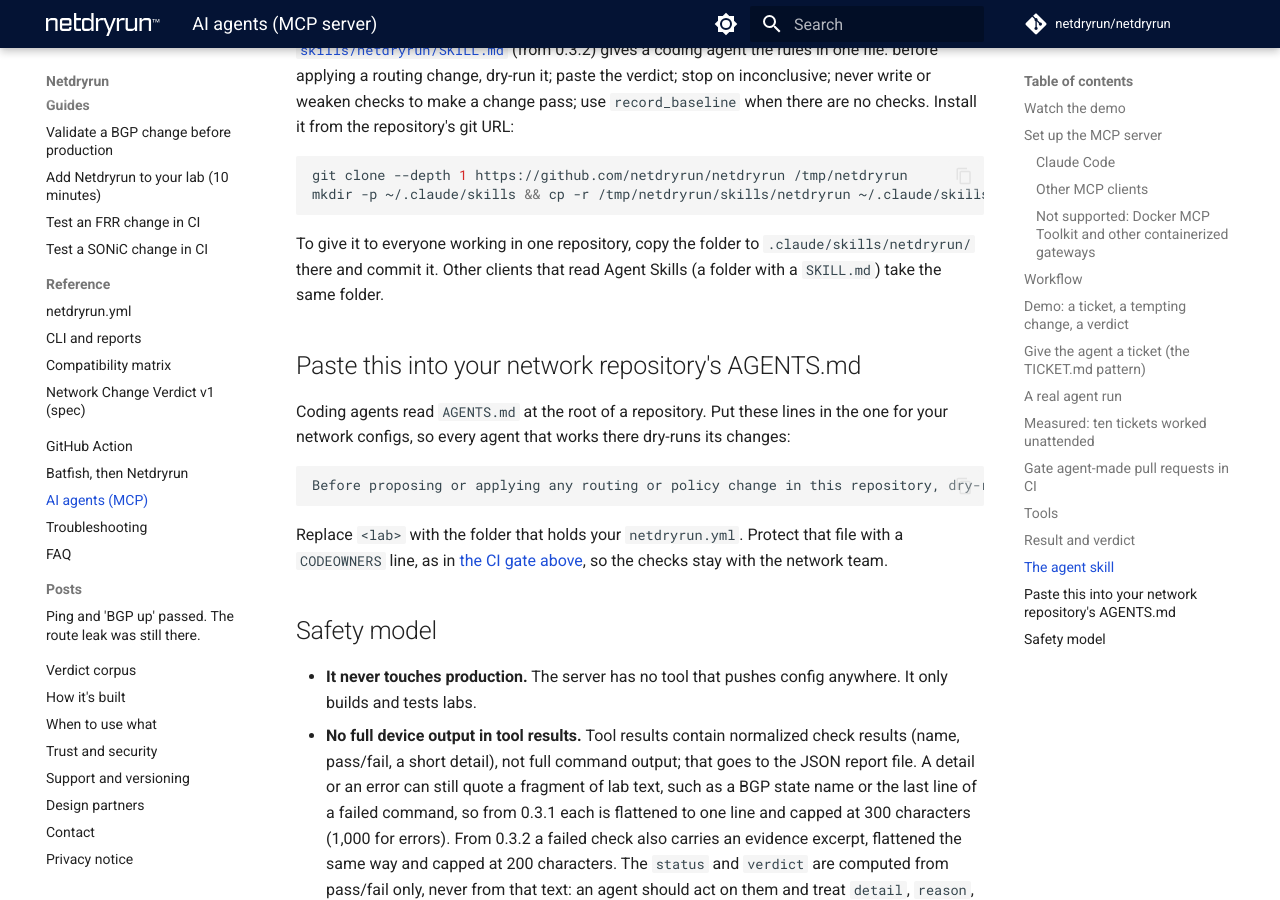
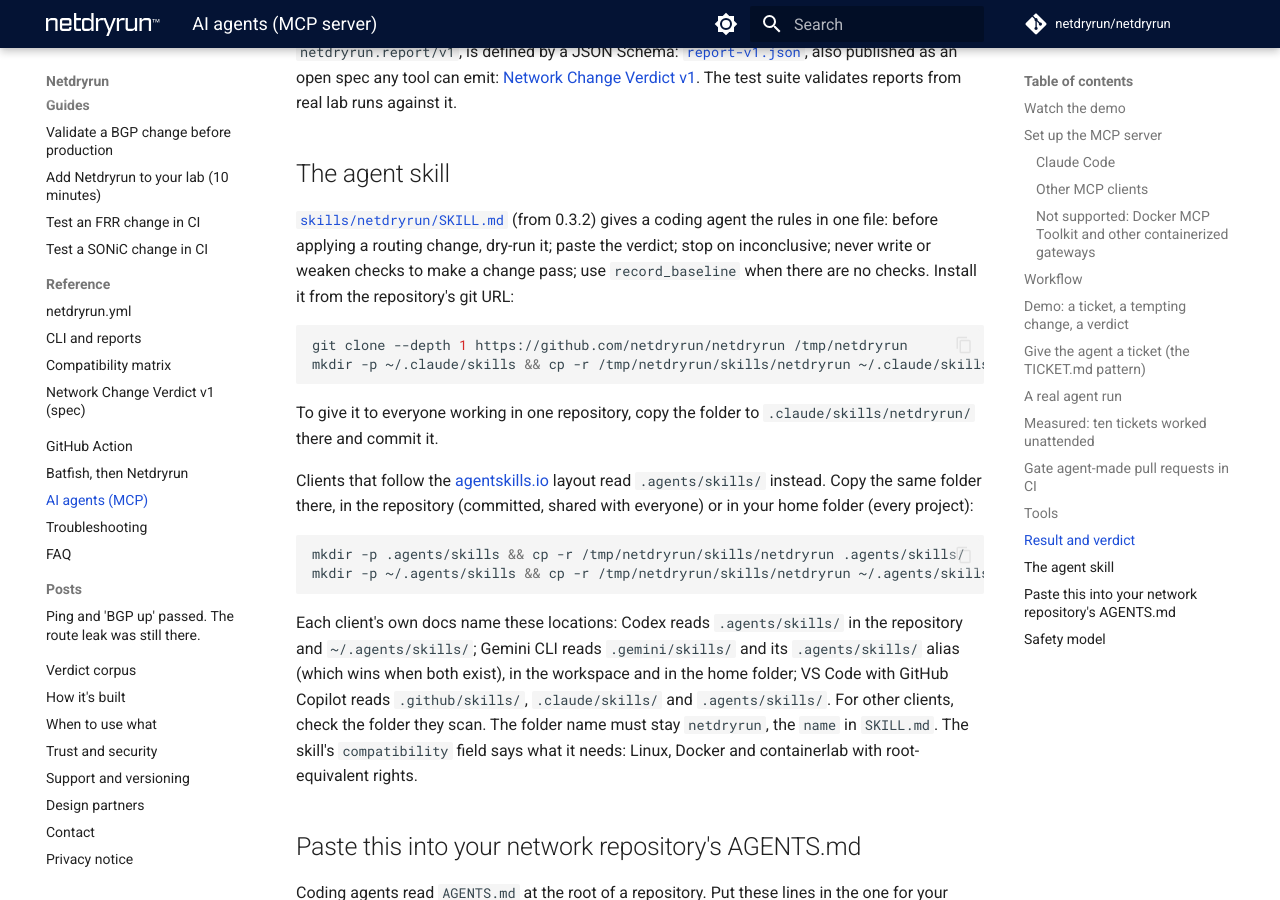
Before and after one commit to actions-marketplace-validations/netdryrun_Netdryrun, an MkDocs documentation site: the page built from website/docs/ai-agents.md, in a window 1280 px wide and 900 px high, scrolled down 10272 px. Built offline with MkDocs 1.6.1 and Material for MkDocs 9.7.7, drawn with Linux system fonts in a browser that asks for light colours; plug-ins that fetch from the network failed and are left out; comment, search, counter and statistics services are not loaded; some of the changed text lies outside the part shown.

Commit message:
Agent assets: .agents/skills install docs, skill compatibility field, MCP configs for Claude Code, VS Code and Cursor, 1200x630 social image with centre-safe layout

````diff
--- a/website/docs/ai-agents.md
+++ b/website/docs/ai-agents.md
@@ -81,6 +81,8 @@
   }
 }
 ```
+
+This repository already carries the server config for the clients that read a project file, so an agent that opens a clone, or the [Codespace](getting-started.md), finds the tools without setup: `.mcp.json` (Claude Code, and the portable file VS Code reads), `.vscode/mcp.json` (VS Code and GitHub Copilot, which use `servers` as the top-level key) and `.cursor/mcp.json` (Cursor). Copy the one your client reads into your own repository. The Codespace installs `netdryrun` from the checkout, so the command resolves; clients ask for approval before they start a project server.
 
 Without installing, use `"command": "uvx", "args": ["netdryrun", "mcp"]`. On Windows, use the `wsl.exe` command and arguments shown above. Set the client's tool-call timeout to at least 5 minutes.
 
@@ -269,7 +271,16 @@
 mkdir -p ~/.claude/skills && cp -r /tmp/netdryrun/skills/netdryrun ~/.claude/skills/   # Claude Code, every project
 ```
 
-To give it to everyone working in one repository, copy the folder to `.claude/skills/netdryrun/` there and commit it. Other clients that read Agent Skills (a folder with a `SKILL.md`) take the same folder.
+To give it to everyone working in one repository, copy the folder to `.claude/skills/netdryrun/` there and commit it.
+
+Clients that follow the [agentskills.io](https://agentskills.io/specification) layout read `.agents/skills/` instead. Copy the same folder there, in the repository (committed, shared with everyone) or in your home folder (every project):
+
+```bash
+mkdir -p .agents/skills && cp -r /tmp/netdryrun/skills/netdryrun .agents/skills/    # this repository
+mkdir -p ~/.agents/skills && cp -r /tmp/netdryrun/skills/netdryrun ~/.agents/skills/   # every project
+```
+
+Each client's own docs name these locations: Codex reads `.agents/skills/` in the repository and `~/.agents/skills/`; Gemini CLI reads `.gemini/skills/` and its `.agents/skills/` alias (which wins when both exist), in the workspace and in the home folder; VS Code with GitHub Copilot reads `.github/skills/`, `.claude/skills/` and `.agents/skills/`. For other clients, check the folder they scan. The folder name must stay `netdryrun`, the `name` in `SKILL.md`. The skill's `compatibility` field says what it needs: Linux, Docker and containerlab with root-equivalent rights.
 
 ## Paste this into your network repository's AGENTS.md
 
--- a/website/overrides/main.html
+++ b/website/overrides/main.html
@@ -12,12 +12,12 @@
   <meta name="twitter:description" content="{{ page.meta.description or config.site_description }}">
   {% endif %}
   <meta property="og:locale" content="en_US">
-  <meta property="og:image" content="https://netdryrun.com/assets/netdryrun-social-1280x640.png">
-  <meta property="og:image:width" content="1280">
-  <meta property="og:image:height" content="640">
+  <meta property="og:image" content="https://netdryrun.com/assets/netdryrun-social-1200x630.png">
+  <meta property="og:image:width" content="1200">
+  <meta property="og:image:height" content="630">
   <meta property="og:image:alt" content="Netdryrun: test network changes in a real containerlab lab before they reach production">
   <meta name="twitter:card" content="summary_large_image">
-  <meta name="twitter:image" content="https://netdryrun.com/assets/netdryrun-social-1280x640.png">
+  <meta name="twitter:image" content="https://netdryrun.com/assets/netdryrun-social-1200x630.png">
   <link rel="icon" href="{{ 'assets/favicon.ico' | url }}" sizes="48x48">
   <link rel="icon" type="image/png" sizes="32x32" href="{{ 'assets/favicon-32.png' | url }}">
   <link rel="apple-touch-icon" href="{{ 'assets/netdryrun-mark-180.png' | url }}">
````
Also changed, not shown: AGENTS.md (+1 -1 lines), skills/netdryrun/SKILL.md (+1 -0 lines), website/docs/llms-full.txt (+12 -1 lines), .mcp.json (added), website/docs/assets/netdryrun-social-1200x630.png (added), 1 other file.
